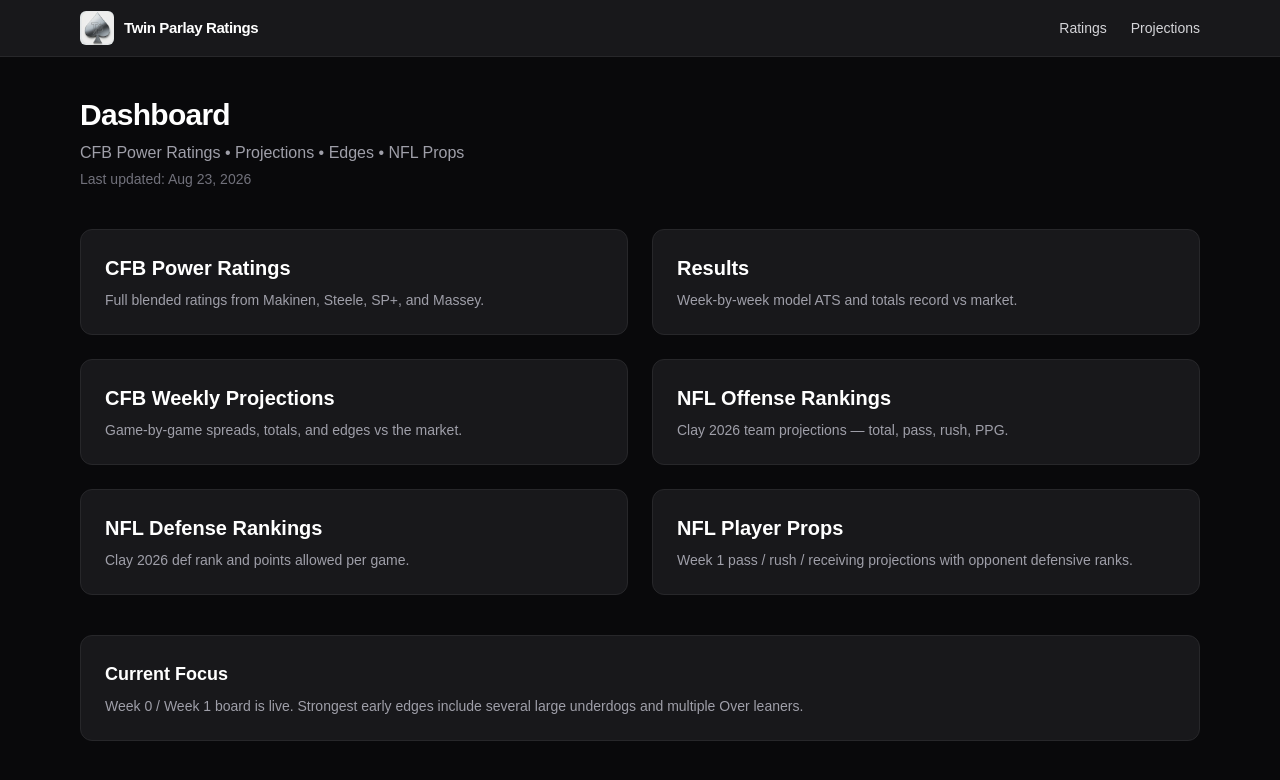
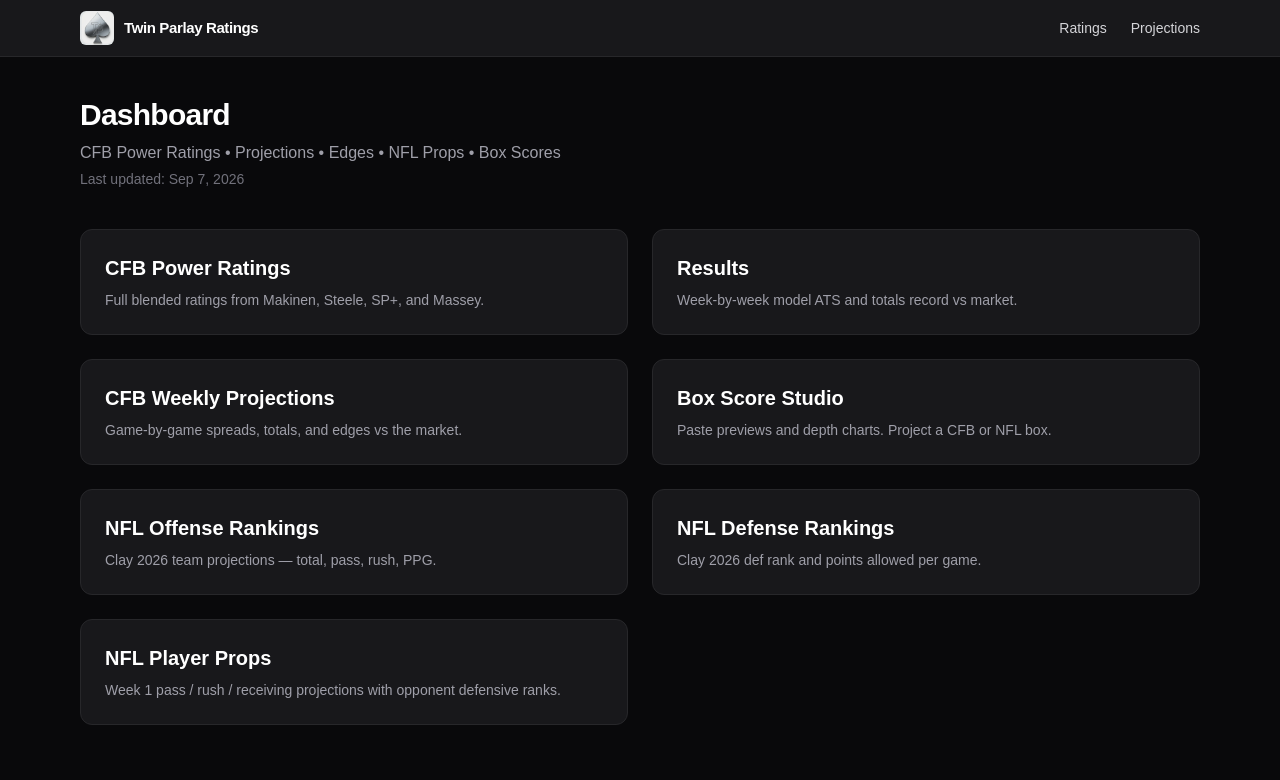
Before and after one commit to tecmosuperhawk/twin-parlay-football-ratings, a Next.js app: page / in a window 1280 px wide. Shown: the top 780 px of the page. Built offline with nearby package versions, Linux system fonts and the light colour scheme.

Commit message:
Add Box Score Studio tile and remove Current Focus

```diff
--- a/src/app/page.tsx
+++ b/src/app/page.tsx
@@ -1,5 +1,5 @@
 export default function Home() {
-  const lastUpdated = "Aug 23, 2026"; // bump this when you re-run the model
+  const lastUpdated = "Sep 7, 2026";
 
   return (
     <main className="min-h-screen bg-zinc-950 text-white">
@@ -7,7 +7,7 @@ export default function Home() {
         <div className="mb-10">
           <h1 className="text-3xl font-bold tracking-tight">Dashboard</h1>
           <p className="text-zinc-400 mt-2">
-            CFB Power Ratings • Projections • Edges • NFL Props
+            CFB Power Ratings • Projections • Edges • NFL Props • Box Scores
           </p>
           <p className="text-zinc-500 text-sm mt-1">
             Last updated: {lastUpdated}
@@ -24,6 +24,7 @@ export default function Home() {
               Full blended ratings from Makinen, Steele, SP+, and Massey.
             </p>
           </a>
+
           <a
             href="/results"
             className="block rounded-xl border border-zinc-800 bg-zinc-900 p-6 hover:border-zinc-600 transition"
@@ -33,6 +34,7 @@ export default function Home() {
               Week-by-week model ATS and totals record vs market.
             </p>
           </a>
+
           <a
             href="/projections"
             className="block rounded-xl border border-zinc-800 bg-zinc-900 p-6 hover:border-zinc-600 transition"
@@ -42,6 +44,17 @@ export default function Home() {
               Game-by-game spreads, totals, and edges vs the market.
             </p>
           </a>
+
+          <a
+            href="/box"
+            className="block rounded-xl border border-zinc-800 bg-zinc-900 p-6 hover:border-zinc-600 transition"
+          >
+            <h2 className="text-xl font-semibold mb-2">Box Score Studio</h2>
+            <p className="text-zinc-400 text-sm">
+              Paste previews and depth charts. Project a CFB or NFL box.
+            </p>
+          </a>
+
           <a
             href="/nfl/offense"
             className="block rounded-xl border border-zinc-800 bg-zinc-900 p-6 hover:border-zinc-600 transition"
@@ -51,6 +64,7 @@ export default function Home() {
               Clay 2026 team projections — total, pass, rush, PPG.
             </p>
           </a>
+
           <a
             href="/nfl/defense"
             className="block rounded-xl border border-zinc-800 bg-zinc-900 p-6 hover:border-zinc-600 transition"
@@ -60,23 +74,17 @@ export default function Home() {
               Clay 2026 def rank and points allowed per game.
             </p>
           </a>
+
           <a
             href="/nfl/props"
             className="block rounded-xl border border-zinc-800 bg-zinc-900 p-6 hover:border-zinc-600 transition"
           >
             <h2 className="text-xl font-semibold mb-2">NFL Player Props</h2>
             <p className="text-zinc-400 text-sm">
-              Week 1 pass / rush / receiving projections with opponent defensive ranks.
+              Week 1 pass / rush / receiving projections with opponent
+              defensive ranks.
             </p>
           </a>
-        </div>
-
-        <div className="mt-10 rounded-xl border border-zinc-800 bg-zinc-900 p-6">
-          <h2 className="text-lg font-semibold mb-2">Current Focus</h2>
-          <p className="text-zinc-400 text-sm">
-            Week 0 / Week 1 board is live. Strongest early edges include several
-            large underdogs and multiple Over leaners.
-          </p>
         </div>
       </div>
     </main>
```
